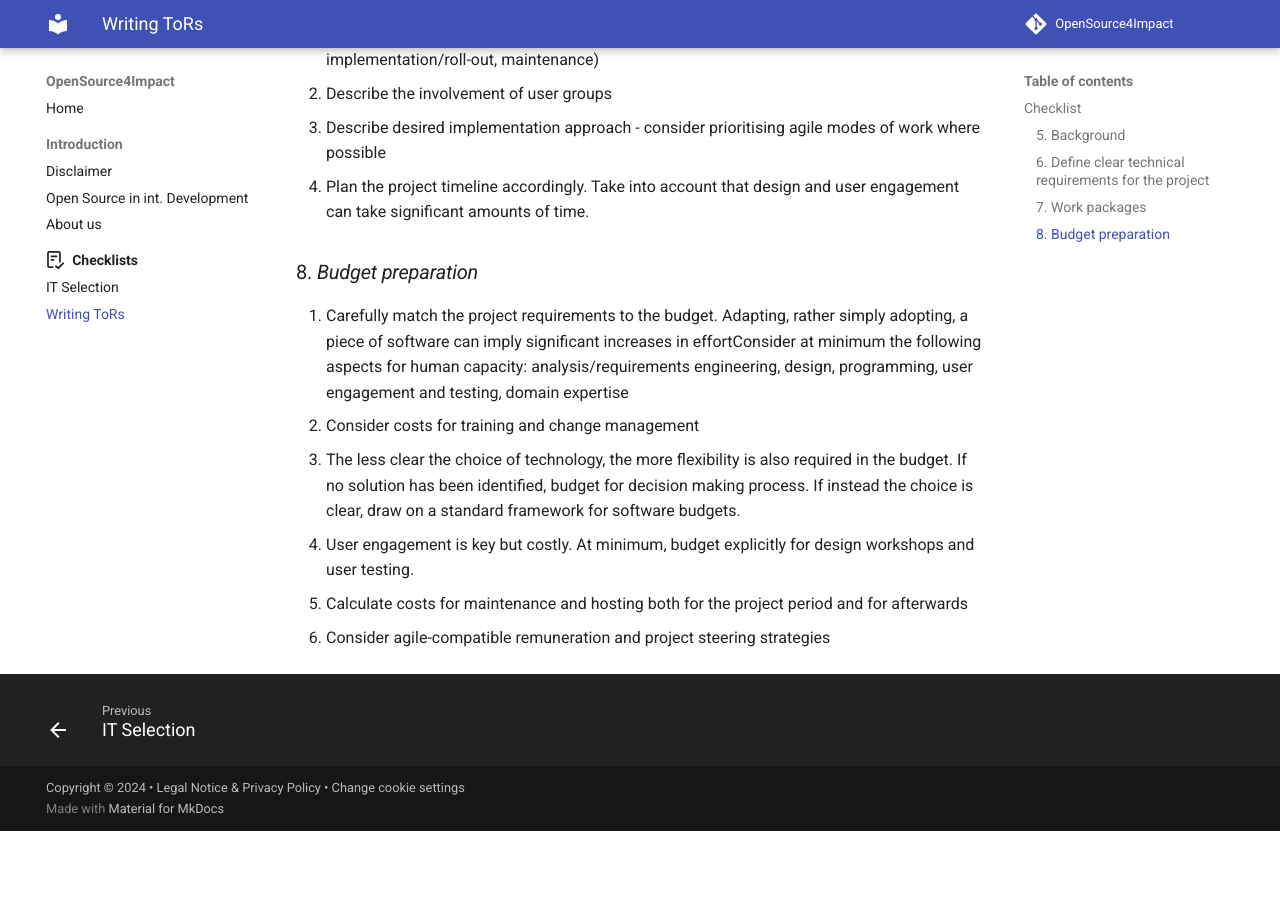
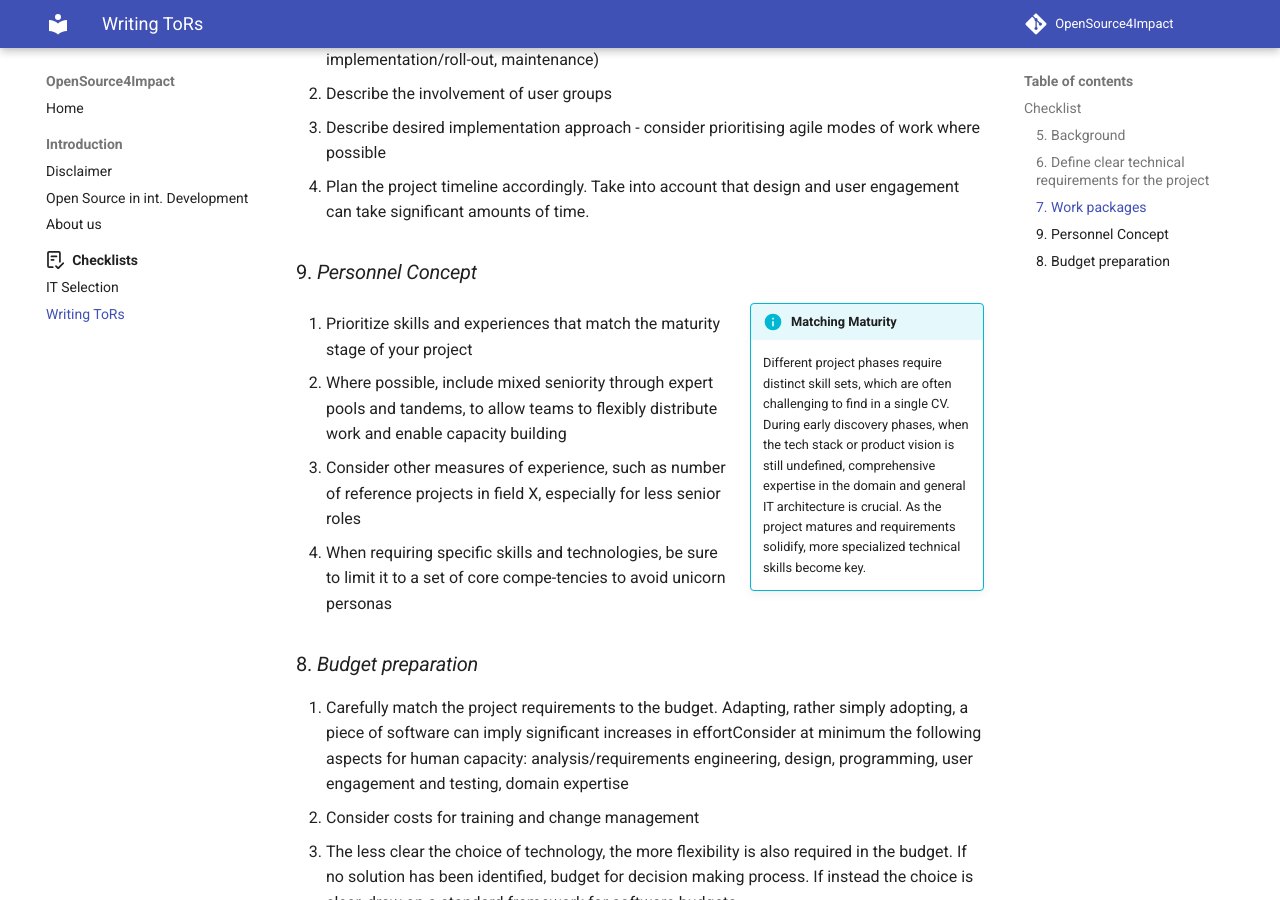
Before and after one commit to GFA-DIU/OpenSource4Impact, an MkDocs documentation site: the page built from docs/pre-project/ToR_checklist.md, in a window 1280 px wide and 900 px high, scrolled down 1121 px. Built offline with MkDocs 1.6.1 and Material for MkDocs 9.7.7, drawn with Linux system fonts in a browser that asks for light colours; plug-ins that fetch from the network failed and are left out; comment, search, counter and statistics services are not loaded; before the commit the page ends 1952 px from its top, so only the background shows below that.

Commit message:
Added note on personnel concept.

```diff
--- a/docs/pre-project/ToR_checklist.md
+++ b/docs/pre-project/ToR_checklist.md
@@ -24,6 +24,16 @@ We recommend those unfamiliar with open source software procurement to seek expe
 1. Describe desired implementation approach - consider prioritising agile modes of work where possible
 1. Plan the project timeline accordingly. Take into account that design and user engagement can take significant amounts of time.
 
+### 9. *Personnel Concept*
+!!! info inline end "Matching Maturity"
+
+    Different project phases require distinct skill sets, which are often challenging to find in a single CV. During early discovery phases, when the tech stack or product vision is still undefined, comprehensive expertise in the domain and general IT architecture is crucial. As the project matures and requirements solidify, more specialized technical skills become key.
+1. Prioritize skills and experiences that match the maturity stage of your project
+
+1. Where possible, include mixed seniority through expert pools and tandems, to allow teams to flexibly distribute work and enable capacity building
+1. Consider other measures of experience, such as number of reference projects in field X, especially for less senior roles
+1. When requiring specific skills and technologies, be sure to limit it to a set of core compe-tencies to avoid unicorn personas
+
 ### 8. *Budget preparation*
 1. Carefully match the project requirements to the budget. Adapting, rather simply adopting, a piece of software can imply significant increases in effortConsider at minimum the following aspects for human capacity: analysis/requirements engineering, design, programming, user engagement and testing, domain expertise
 1. Consider costs for training and change management
```
